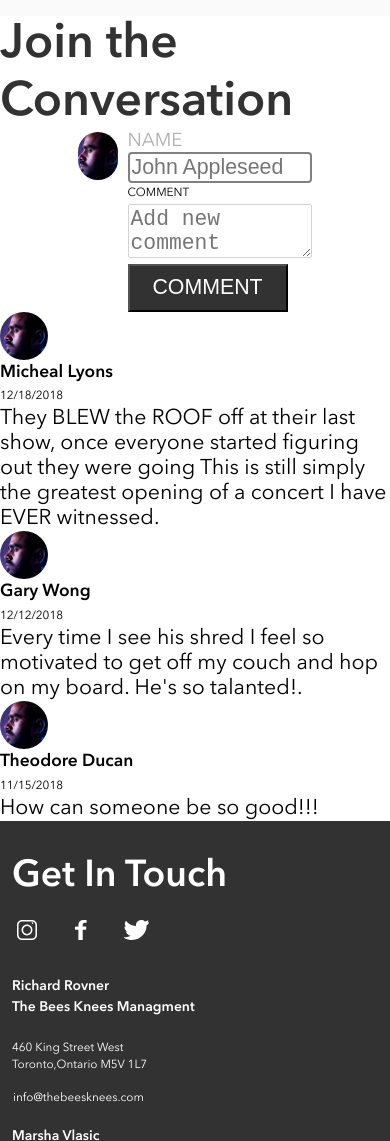
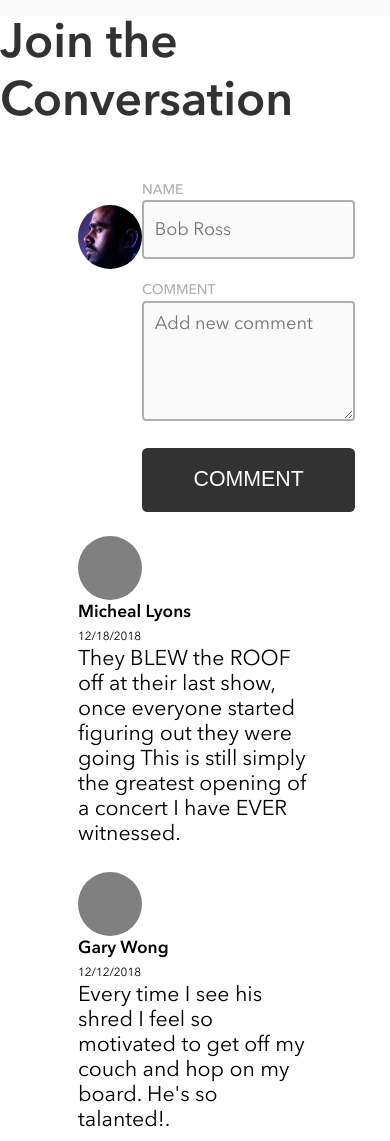
Before and after one commit to IzzyWorks/band-site, a plain HTML site: page sprint-2/index.html in a window 390 px wide. Shown: the part 3300-4441 px from the top of the page. Drawn offline with Linux system fonts and the light colour scheme.

Commit message:
ending for tonight - still need to finish styling the form posts, and the shows. need to add disply-none for mobile/desktop lables and js for appending the event button directly into the shows table

```diff
--- a/sprint-2/css/partials/_form.scss
+++ b/sprint-2/css/partials/_form.scss
@@ -12,6 +12,7 @@
     width: 100%;
     color: $black;
     font-size: 2.25rem;
+    margin-bottom: 2.25rem;
     // align-items: flex-start;
   }
   &__header--font {
@@ -25,45 +26,89 @@
     width: 60%;
     margin: 0 auto;
   }
-  &__avatar {
+  &__avatar-container {
     justify-content: left;
     align-items: flex-start;
-    background-image: url(../Images/Mohan-muruge.jpg);
-    background-position: center;
-    background-repeat: no-repeat;
-    background-size: cover;
-    height: 48px;
-    width: 48px;
-    border-radius: 24px;
+    width: 4.65rem;
+  }
+  &__avatar {
+    background-color: gray;
+    justify-content: left;
+    align-items: flex-start;
+    height: 3rem;
+    width: 3rem;
+    border-radius: 3rem;
+    margin-top: 1.15rem;
   }
   &__fill-out-form {
     display: flex;
     flex-flow: column;
-    justify-content: stretch;
-    padding-left: 10px;
     width: 100%;
   }
   &__lables {
     color: $silver;
-    font-size: 0.875rem;
+    font-weight: 500;
+    font-size: 0.65rem;
   }
   &__name-field {
-    border: solid 2px $silveray;
+    font-family: "AvenirNext LT Pro", Roboto;
+    color: $mercury;
+    border: solid 2px $silver;
+    font-size: 0.85rem;
+    padding-left: 0.5rem;
     width: 100%;
-    height: 40px;
+    height: 2.75rem;
     border-radius: 4px;
+    margin-bottom: 1rem;
+    background-color: $alabaster;
+  }
+  &__name-field:focus {
+    border: solid 4px $black;
+    color: $black;
+    outline: none;
+    background-color: $white;
   }
   &__comment-field {
-    //must add focus blur styles
+    font-size: 0.85rem;
+    font-family: "AvenirNext LT Pro", Roboto;
     width: 100%;
-    border: solid 2px $silveray;
-    border-radius: 2px;
+    // max-width: 630px;
+    min-height: 120px;
+    padding-top: 0.5rem;
+    padding-left: 0.5rem;
+    border: solid 2px $silver;
+    background-color: $alabaster;
+    height: 2.75rem;
+    border-radius: 4px;
+    resize: vertical;
+  }
+  &__comment-field:focus {
+    border: solid 4px $black;
+    outline: none;
+    background-color: $white;
+  }
+  &__btn-container {
+    display: grid;
+    justify-content: end;
   }
   &__btn {
-    width: 160px;
-    height: 48px;
+    width: 10rem;
+    height: 3rem;
     background-color: $black;
     color: white;
     font-size: 1rem;
+    border-radius: 0.256rem;
+    margin-top: 1rem;
+    border: 0;
+    outline: none;
+  }
+  &__btn:hover {
+    transform: scale(1.01);
   }
 }
+.user-mohan {
+  background-image: url(../Images/Mohan-muruge.jpg);
+  background-position: center;
+  background-repeat: no-repeat;
+  background-size: cover;
+}
--- a/sprint-2/index.html
+++ b/sprint-2/index.html
@@ -83,18 +83,19 @@
 <section class="message-form">
     <div class="message-form__header"></h1 class="message-form__header--font">Join the Conversation</h1></div>
     <div class="message-form__container">
-        <div class="message-form__avatar"></div>
+        <div class="message-form__avatar-container"><div class="message-form__avatar user-mohan"></div></div>
         <form class="message-form__fill-out-form">
             <lable><h4 class="message-form__lables">NAME</h4>
-                <input type="text" name="inputName" class="message-form__name-field" placeholder="John Appleseed">
+                <input type="text" name="inputName" class="message-form__name-field" placeholder="Bob Ross">
             </lable>
-            <lable><h4>COMMENT</h4>
+            <lable><h4 class="message-form__lables">COMMENT</h4>
                 <textarea name="addComment" class="message-form__comment-field" placeholder="Add new comment"></textarea>
             </lable>
-            <button class="message-form__btn" type="submit">COMMENT</button>
+            <div class="message-form__btn-container"><button class="message-form__btn" type="submit">COMMENT</button></div>
         </form>
+
     </div>
-    <div>
+    <div class="message-form__container">
         <ul class=massage-form__posts id=commetBlock></ul>
     </div>
 </section>
--- a/sprint-2/js/comment-form.js
+++ b/sprint-2/js/comment-form.js
@@ -40,7 +40,10 @@ function appendCommentBlock() {
     commentBlockLi.classList.add('message-form__comment-block');
 
     const containerAvatar = document.createElement('div');
-    containerAvatar.classList.add('message-form__avatar');
+    containerAvatar.classList.add('message-form__avatar-container');
+
+    const Avatar = document.createElement('div');
+    Avatar.classList.add('message-form__avatar');
 
     const containerUserName = document.createElement('div');
     containerUserName.classList.add('message-form__container--user');
@@ -64,6 +67,7 @@ function appendCommentBlock() {
     postComments.innerText = commentObj.addComment;
 
     commentBlockLi.appendChild(containerAvatar);
+    containerAvatar.appendChild(Avatar);
     commentBlockLi.appendChild(containerUserName);
     containerUserName.appendChild(userName);
     commentBlockLi.appendChild(containerDate);
@@ -102,5 +106,3 @@ function handleFormSubmit(event) {
       appendCommentBlock();
     }
 };
-
-// appendCommentBlock();
```
Also changed, not shown: sprint-2/css/main.css, 1 other file.
